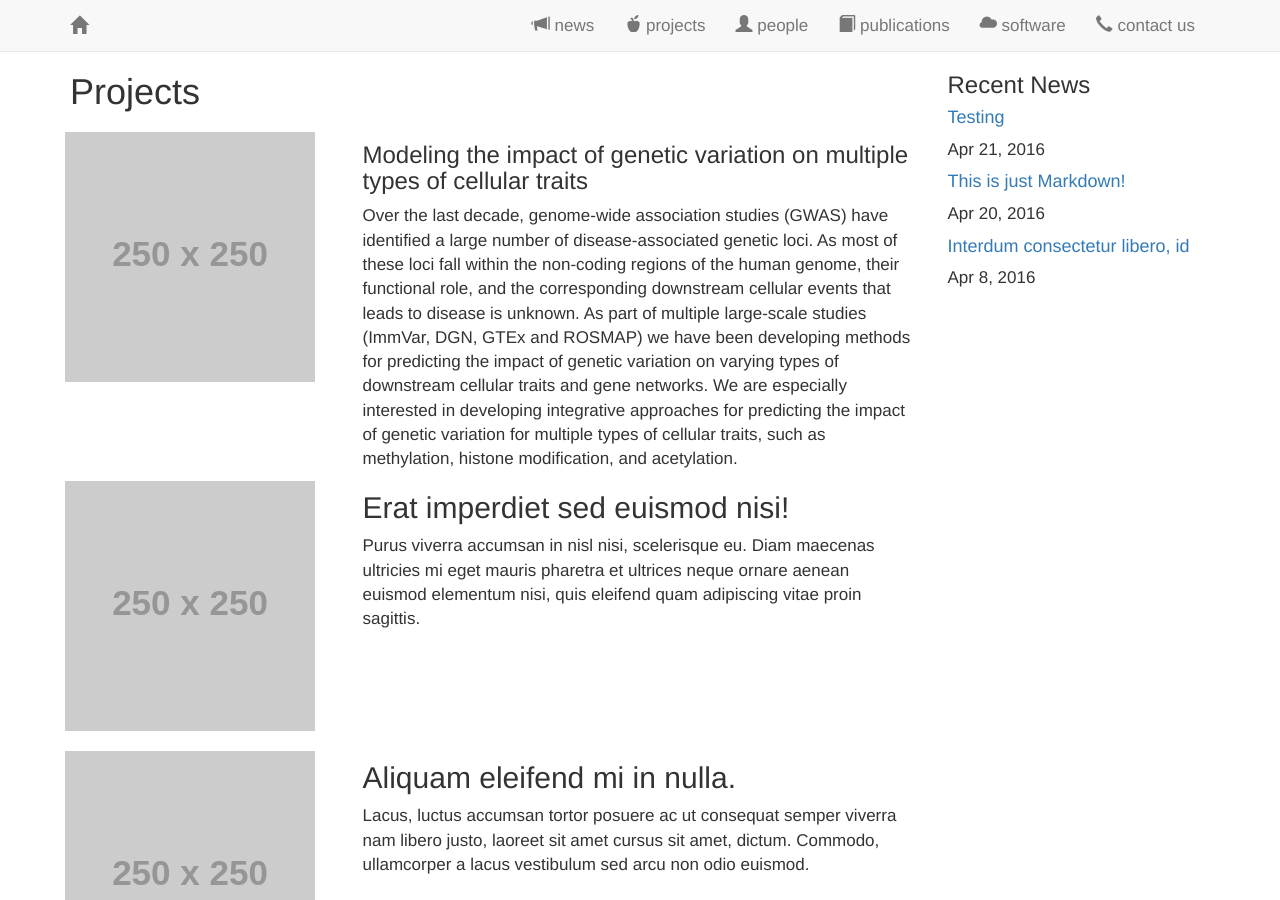
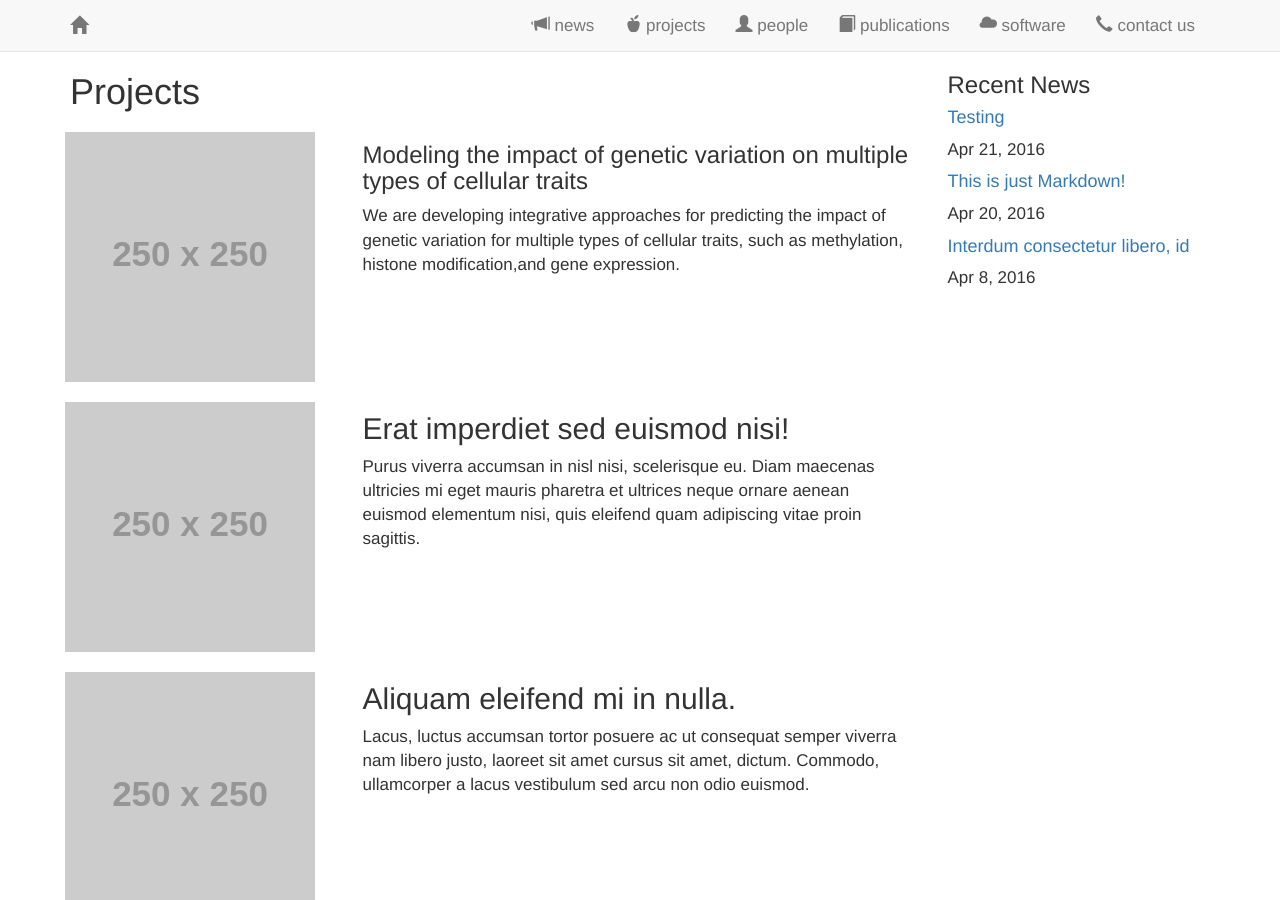
Before and after one commit to saramostafavi/saramostafavi.github.io, a Jekyll site: the page built from projects.html, in a window 1280 px wide and 900 px high. Built offline with Jekyll 4.4.1, drawn with Linux system fonts in a browser that asks for light colours; nearby versions of some CDN libraries; a style sheet for code colours, icons or effects is not loaded.

Commit message:
Update projects.html

```diff
--- a/projects.html
+++ b/projects.html
@@ -10,11 +10,8 @@ layout: page
     <div class="col-md-8">
         <h3 class="heading">Modeling the impact of genetic variation on multiple types of cellular traits</h3>
         <div class="content">
-            Over the last decade, genome-wide association studies (GWAS) have identified a large number of disease-associated genetic loci.
-            As most of these loci fall within the non-coding regions of the human genome, their functional role, and the corresponding downstream cellular events
-            that leads to disease is unknown. As part of multiple large-scale studies (ImmVar, DGN, GTEx and ROSMAP) we have been developing methods for predicting the impact of genetic variation
-            on varying types of downstream cellular traits and gene networks.  We are especially interested in developing integrative approaches for predicting the impact of genetic variation
-            for multiple types of cellular traits, such as methylation, histone modification, and acetylation.
+            We are developing integrative approaches for predicting the impact of genetic variation
+            for multiple types of cellular traits, such as methylation, histone modification,and gene expression.
         </div>
     </div>
 </div>
```
